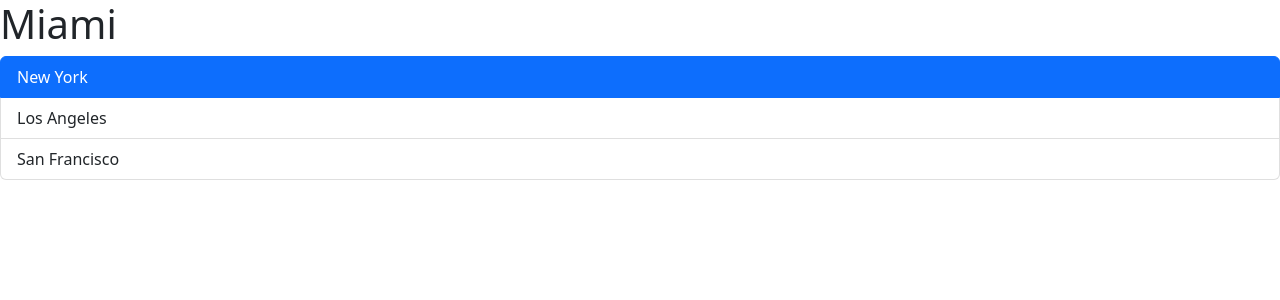
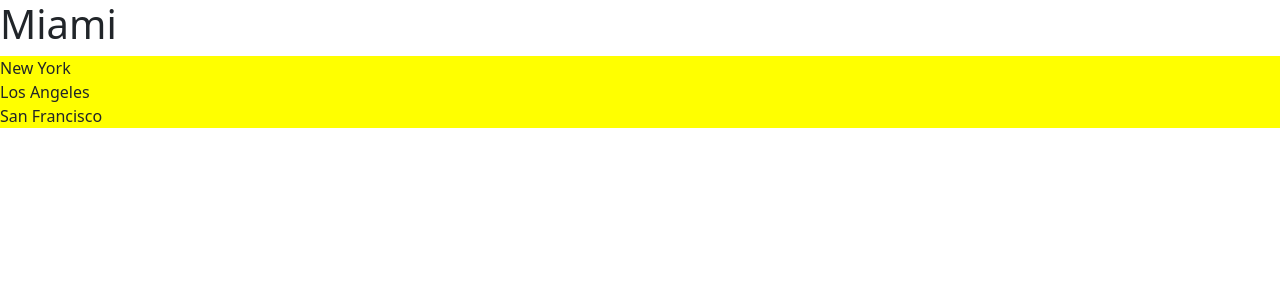
Before and after one commit to ecnerret-adajet/react-app-18, a React (Vite) app: page / in a window 1280 px wide. Shown: the top 300 px of the page. Built offline with nearby package versions, Linux system fonts and the light colour scheme; the HTML template or start-up script is replaced by a standard one.

Commit message:
CSS module

```diff
--- a/src/components/ListGroup/ListGroup.css
+++ /dev/null
@@ -1,4 +0,0 @@
-.list-group {
-    list-style: none;
-    padding: 0;
-}
--- /dev/null
+++ b/src/components/ListGroup/ListGroup.module.css
@@ -0,0 +1,8 @@
+.listGroup {
+    list-style: none;
+    padding: 0;
+}
+
+.container {
+    background:  yellow;
+}
--- a/src/components/ListGroup/ListGroup.tsx
+++ b/src/components/ListGroup/ListGroup.tsx
@@ -1,5 +1,5 @@
 import { useState } from "react";
-import './ListGroup.css'
+import styles from  './ListGroup.module.css'
 
 // interface type anotation
 interface Props {
@@ -18,7 +18,7 @@
     <>
       <h1>{heading}</h1>
         { items.length === 0 && <p>No items found</p> }
-        <ul className="list-group">
+        <ul className={[styles.listGroup, styles.container].join(' ')}>
           {items.map((item, index) => (
             <li className={ selectedIndex === index ? 'list-group-item active' : 'list-group-item' }
                     onClick={() => {
```
